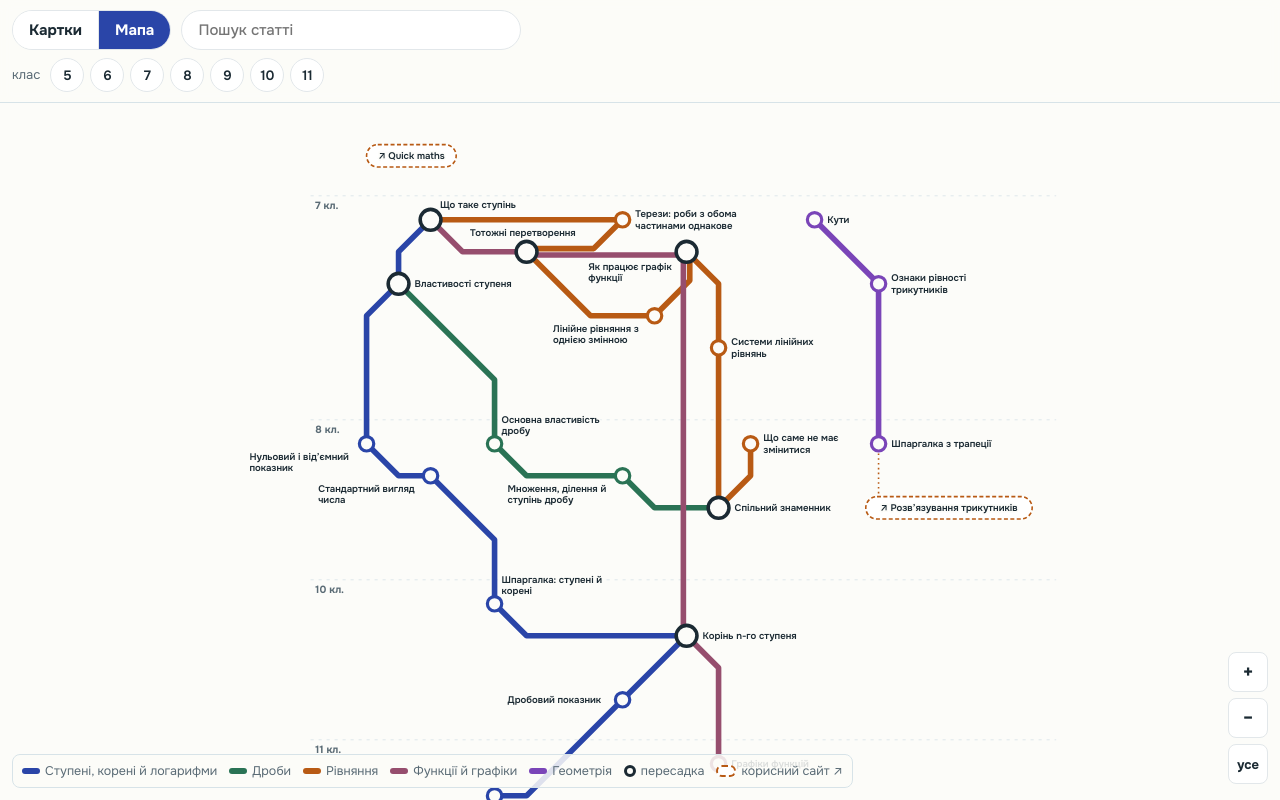
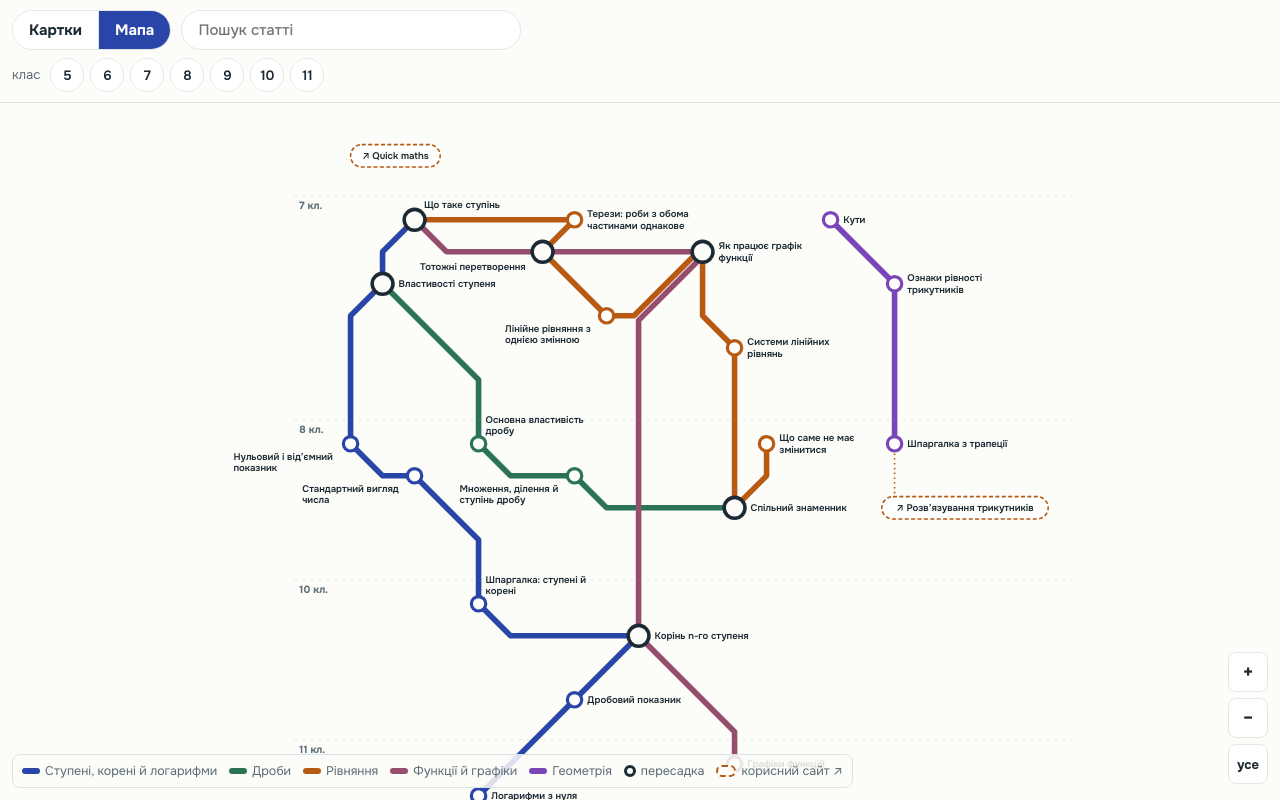
Before and after one commit to FernDragonborn/math-pages, a plain HTML site: page index.html in a window 1280 px wide. Drawn offline with Linux system fonts and the light colour scheme; a web font is replaced by a local one.

Commit message:
Мапа: лінії гнуться заради підписів, текст не лягає на текст
Відрізок між станціями має чотири форми замість двох (ще прямо-навскіс-
прямо й навскіс-прямо-навскіс). Підпис, що не зміг стати праворуч від
станції через лінію, змушує цю лінію взяти форму, яка звільняє місце,
не зачіпає станцій і не робить петлі. Накладання підпису на підпис чи
станцію коштує в сто разів дорожче за лінію під ним, а підпис без
вільного боку по черзі розсуває мапу або відсуває свою станцію — так
зник наліт «Як працює графік функції» на «Терези». Праворуч тепер 19
підписів з 21, зіткнень тексту 0, петель 0.

Co-Authored-By: Claude Opus 5.5 <noreply@anthropic.com>
Claude-Session: https://claude.ai/code/session_01GF1nNxkVFftxvNGpf53ujy

```diff
--- a/index.html
+++ b/index.html
@@ -343,9 +343,9 @@ footer a{color:inherit}
     const byAbs=Object.fromEntries(mall.map(c=>[c.abs,c]));
     const text=h=>{const c=byAbs[h],L=wrapT(c.title,20);if(c.ext)L[L.length-1]+=' ↗';return L;};
     const over=(a,b)=>a.x1<b.x2+PAD&&b.x1<a.x2+PAD&&a.y1<b.y2+PAD&&b.y1<a.y2+PAD;
-    const tries={},jogs={};let placed={},elbow=[];
-    // a stretch between two stations bends once; it may bend diagonal-first or straight-first, and takes the
-    // one that passes no other station — a line drawn through a station reads as stopping there
+    const tries={},jogs={},pref={},bent={};let placed={},elbow=[];
+    // a stretch between two stations takes the first of its shapes that passes no other station (a line drawn
+    // through a station reads as stopping there) and does not run into the line itself
     const dist=(q,A,B)=>{const vx=B.x-A.x,vy=B.y-A.y,t=Math.max(0,Math.min(1,((q.x-A.x)*vx+(q.y-A.y)*vy)/((vx*vx+vy*vy)||1)));return Math.hypot(A.x+t*vx-q.x,A.y+t*vy-q.y);};
     for(let iter=0;iter<60;iter++){
       Object.values(EX).forEach(e=>{if(e.anchor)e.x=P[e.anchor].x-16;});
@@ -353,8 +353,8 @@ footer a{color:inherit}
       const addSeg=(A,B)=>{const n=Math.max(1,Math.ceil(Math.hypot(B.x-A.x,B.y-A.y)/3));for(let i=0;i<=n;i++)pts.push({x:A.x+(B.x-A.x)*i/n,y:A.y+(B.y-A.y)*i/n});};
       let blocker=null;elbow=lines.map(l=>{const q=l.seq.map(h=>P[h]),modes=[],pcs=[];
         if(q.length===1)addSeg({x:q[0].x,y:q[0].y-24},{x:q[0].x,y:q[0].y+24});
-        const pieces=(i,mode)=>{const A=q[i-1],B=q[i],M=bend(A,B,mode);return [[A,M],[M,B]].filter(([u,v])=>Math.hypot(v.x-u.x,v.y-u.y)>.5);};
-        const hits=(i,mode)=>{const A=q[i-1],B=q[i],M=bend(A,B,mode);return H.filter(h=>h!==l.seq[i-1]&&h!==l.seq[i]&&Math.min(dist(P[h],A,M),dist(P[h],M,B))<R(h)+4);};
+        const pieces=(i,mode)=>piecesOf(route(q[i-1],q[i],mode));
+        const hits=(i,mode)=>{const ps=pieces(i,mode);return H.filter(h=>h!==l.seq[i-1]&&h!==l.seq[i]&&ps.some(([a,b])=>dist(P[h],a,b)<R(h)+4));};
         // a line never runs over, touches or crosses itself: away from its own two stations, no point of the
         // stretch may come near any piece of the line drawn before it
         const selfHit=(i,mode)=>{const S0=q[i-1],S1=q[i],before=pcs.slice(0,i).filter(Boolean).flat();if(!before.length)return false;
@@ -364,8 +364,10 @@ footer a{color:inherit}
               if(before.some(([a,b])=>dist(pt,a,b)<SP))return true;}}
           return false;};
         const bad=(i,mode)=>hits(i,mode).length+(selfHit(i,mode)?1:0);
+        const li=lines.indexOf(l);
         for(let i=1;i<q.length;i++){
-          let mode=['dg','st'].find(m=>!bad(i,m));
+          const want=pref[li+':'+i],order=want?[want,...MODES.filter(m=>m!==want)]:MODES;
+          let mode=order.find(m=>!bad(i,m));
           // both bends run over the stretch before: try that stretch the other way round
           if(!mode&&i>1&&['dg','st'].some(m=>selfHit(i,m))){const alt=modes[i-2]==='dg'?'st':'dg',keep=modes[i-2];
             pcs[i-2]=null;modes[i-2]=alt;pcs[i-2]=pieces(i-1,alt);
@@ -373,7 +375,7 @@ footer a{color:inherit}
           // still no good bend: move a station — the one in the way, or, when the line would turn back on itself,
           // the station it turns at — rather than keep the map's shape
           if(!mode){const hd=hits(i,'dg'),hs=hits(i,'st');mode=hd.length<=hs.length?'dg':'st';
-            if(!blocker)blocker=hd.length&&hs.length?hd[0]:selfHit(i,'dg')&&selfHit(i,'st')?l.seq[i]:null;}
+            if(!blocker)blocker=MODES.every(m=>hits(i,m).length)?hd[0]:MODES.every(m=>selfHit(i,m))?l.seq[i]:null;}
           modes.push(mode);pcs[i-1]=pieces(i,mode);}
         return modes;});
       // no bend misses it: the station in the way — only it — steps right to the next free grid cell; moving
@@ -389,15 +391,36 @@ footer a{color:inherit}
       for(const h of order){
         const L=text(h),w=Math.max(...L.map(measure))+4,ht=L.length*14,{x,y}=P[h],r=R(h),d=r*.75;
         const C=[{x1:x+r+5,y1:y-ht/2},{x1:x+d,y1:y-d-2-ht},{x1:x+d,y1:y+d+2},{x1:x-r-5-w,y1:y-ht/2},{x1:x-d-w,y1:y-d-2-ht},{x1:x-d-w,y1:y+d+2},{x1:x-w/2,y1:y+r+4},{x1:x-w/2,y1:y-r-4-ht}]
-          .map(b=>({...b,x2:b.x1+w,y2:b.y1+ht,L}));
-        const cost=b=>fixed.filter(f=>f.h!==h&&over(b,f)).length+Object.values(placed).filter(o=>over(b,o)).length+pts.filter(q=>q.x>b.x1-PAD&&q.x<b.x2+PAD&&q.y>b.y1-PAD&&q.y<b.y2+PAD).length;
+          .map((b,side)=>({...b,x2:b.x1+w,y2:b.y1+ht,L,side}));
+        // text on text or on a station is never acceptable; a line under a label only as the very last resort
+        const cost=b=>100*(fixed.filter(f=>f.h!==h&&over(b,f)).length+Object.values(placed).filter(o=>over(b,o)).length)+pts.filter(q=>q.x>b.x1-PAD&&q.x<b.x2+PAD&&q.y>b.y1-PAD&&q.y<b.y2+PAD).length;
         const free=C.find(b=>cost(b)===0);
         if(free){placed[h]=free;continue;}
         if((tries[h]=(tries[h]||0)+1)>4){placed[h]=C.reduce((a,b)=>cost(b)<cost(a)?b:a);continue;}
         stuck=h;break;
       }
-      if(!stuck)break;
-      const x0=P[stuck].x;H.forEach(k=>{if(P[k].x>x0)P[k].x+=G;});Object.values(EX).forEach(e=>{if(!e.anchor&&e.x>x0)e.x+=G;});
+      // a label that could not stand to the right of its station, because a line runs there: bend that line
+      // into another shape that leaves the spot free, passes no station and makes no loop — then start over
+      if(!stuck){let changed=false;
+        for(const h of order){const b=placed[h];if(!b||b.side===0)continue;
+          const w=b.x2-b.x1,ht=b.y2-b.y1,r=R(h),{x,y}=P[h],RB={x1:x+r+5,y1:y-ht/2,x2:x+r+5+w,y2:y+ht/2};
+          const inBox=([a,c])=>{const n=Math.max(1,Math.ceil(Math.hypot(c.x-a.x,c.y-a.y)/3));for(let k=0;k<=n;k++){const t={x:a.x+(c.x-a.x)*k/n,y:a.y+(c.y-a.y)*k/n};if(t.x>RB.x1-PAD-4&&t.x<RB.x2+PAD+4&&t.y>RB.y1-PAD-4&&t.y<RB.y2+PAD+4)return true;}return false;};
+          const fixedHit=fixed.some(f=>f.h!==h&&over(RB,f))||Object.entries(placed).some(([k,o])=>k!==h&&over(RB,o));
+          if(fixedHit)continue;
+          lines.forEach((l,li)=>{const q=l.seq.map(k=>P[k]);for(let i=1;i<q.length;i++){const key=li+':'+i,cur=elbow[li][i-1];
+            if(!piecesOf(route(q[i-1],q[i],cur)).some(inBox)||(bent[key]||0)>=3)continue;
+            const others=[];for(let j=1;j<q.length;j++)if(j!==i)others.push(...piecesOf(route(q[j-1],q[j],elbow[li][j-1])));
+            const alt=MODES.filter(m=>m!==cur).find(m=>{const ps=piecesOf(route(q[i-1],q[i],m));
+              if(ps.some(inBox))return false;
+              if(H.some(k=>k!==l.seq[i-1]&&k!==l.seq[i]&&ps.some(([a,c])=>dist(P[k],a,c)<R(k)+4)))return false;
+              return !ps.some(([a,c])=>{const n=Math.max(1,Math.ceil(Math.hypot(c.x-a.x,c.y-a.y)/3));for(let k=0;k<=n;k++){const t={x:a.x+(c.x-a.x)*k/n,y:a.y+(c.y-a.y)*k/n};
+                if(Math.hypot(t.x-q[i-1].x,t.y-q[i-1].y)<12||Math.hypot(t.x-q[i].x,t.y-q[i].y)<12)continue;if(others.some(([u,v])=>dist(t,u,v)<SP))return true;}return false;});});
+            if(alt){pref[key]=alt;bent[key]=(bent[key]||0)+1;changed=true;}}});}
+        if(!changed)break;continue;}
+      // no free side: by turns, open a column to the right of the station, or move the station itself to the
+      // next free cell — a label boxed in from the left or above needs the second
+      if(tries[stuck]%2){const x0=P[stuck].x;H.forEach(k=>{if(P[k].x>x0)P[k].x+=G;});Object.values(EX).forEach(e=>{if(!e.anchor&&e.x>x0)e.x+=G;});}
+      else{const p=P[stuck];let nx=p.x+G;while(H.some(k=>k!==stuck&&Math.abs(P[k].x-nx)<1&&Math.abs(P[k].y-p.y)<G))nx+=G;p.x=nx;}
     }
     return {placed,elbow};
   }
@@ -405,10 +428,18 @@ footer a{color:inherit}
   const upstream=h=>[...(needs[h]||[]),...(built.prev[h]?[built.prev[h]]:[])].filter(n=>built.pos[n]);
   const anc=h=>{const out=new Set(),stack=[h];while(stack.length){const x=stack.pop();upstream(x).forEach(n=>{if(!out.has(n)){out.add(n);stack.push(n);}});}return out;};
   const wrapT=(t,n)=>{const w=t.split(' '),L=[];let cur='';w.forEach(x=>{if((cur+' '+x).trim().length>n&&cur){L.push(cur);cur=x;}else cur=(cur+' '+x).trim();});if(cur)L.push(cur);return L.slice(0,3);};
-  // a metro segment bends once, so it runs only at 0°, 45° and 90°: diagonal first ('dg') or straight first ('st')
-  function bend(A,B,mode){const dx=B.x-A.x,dy=B.y-A.y,m=Math.min(Math.abs(dx),Math.abs(dy));
-    return mode==='st'?{x:B.x-Math.sign(dx)*m,y:B.y-Math.sign(dy)*m}:{x:A.x+Math.sign(dx)*m,y:A.y+Math.sign(dy)*m};}
-  const seg=(A,B,mode='dg')=>{const M=bend(A,B,mode);return `L${M.x} ${M.y} L${B.x} ${B.y}`;};
+  /* a stretch between two stations runs only at 0°, 45° and 90°, in one of four shapes: diagonal then straight
+     ('dg'), straight then diagonal ('st'), straight–diagonal–straight ('sds') or diagonal–straight–diagonal
+     ('dsd'). The two-piece shapes come first; the three-piece ones let a line bend out of a label's way */
+  const MODES=['dg','st','sds','dsd'];
+  function route(A,B,mode){const dx=B.x-A.x,dy=B.y-A.y,sx=Math.sign(dx),sy=Math.sign(dy),m=Math.min(Math.abs(dx),Math.abs(dy)),
+      hz=Math.abs(dx)>=Math.abs(dy),st=(hz?Math.abs(dx):Math.abs(dy))-m,S=k=>hz?{x:sx*k,y:0}:{x:0,y:sy*k},Dg=k=>({x:sx*k,y:sy*k});
+    const walk=steps=>{const out=[A];let p=A;steps.forEach(v=>{if(Math.abs(v.x)+Math.abs(v.y)<.5)return;p={x:p.x+v.x,y:p.y+v.y};out.push(p);});out[out.length-1]=B;return out;};
+    if(mode==='st')return walk([S(st),Dg(m)]);
+    if(mode==='sds')return walk([S(st/2),Dg(m),S(st/2)]);
+    if(mode==='dsd')return walk([Dg(m/2),S(st),Dg(m/2)]);
+    return walk([Dg(m),S(st)]);}
+  const piecesOf=pts=>pts.slice(1).map((p,i)=>[pts[i],p]);
   /* lines that share a corridor run side by side, as on a printed metro map: every straight piece of a line
      that lies on one straight with a piece of another line and overlaps it gets its own lane, SP apart
      (a line is 7 px wide). Corners are where the shifted straights meet; a lane change on a straight run is
@@ -417,8 +448,8 @@ footer a{color:inherit}
   const SP=8;
   function lanes(lines,P,elbow){
     const E=[];
-    lines.forEach((l,li)=>{for(let i=1;i<l.seq.length;i++){const A=P[l.seq[i-1]],B=P[l.seq[i]],M=bend(A,B,elbow[li][i-1]);
-      [[A,M],[M,B]].forEach(([u,v])=>{if(Math.hypot(v.x-u.x,v.y-u.y)<.5)return;
+    lines.forEach((l,li)=>{for(let i=1;i<l.seq.length;i++){const A=P[l.seq[i-1]],B=P[l.seq[i]];
+      piecesOf(route(A,B,elbow[li][i-1])).forEach(([u,v])=>{if(Math.hypot(v.x-u.x,v.y-u.y)<.5)return;
         let cx=Math.sign(v.x-u.x),cy=Math.sign(v.y-u.y);const dx=cx,dy=cy;if(cx<0||(cx===0&&cy<0)){cx=-cx;cy=-cy;}
         const key=cx===0?'v'+Math.round(u.x):cy===0?'h'+Math.round(u.y):cy===cx?'d'+Math.round(u.y-u.x):'a'+Math.round(u.y+u.x);
         const t=p=>cx!==0?p.x:p.y;E.push({li,s:i-1,u,v,dx,dy,cx,cy,key,lo:Math.min(t(u),t(v)),hi:Math.max(t(u),t(v)),o:0});});}});
```
Also changed, not shown: 1 other file.
